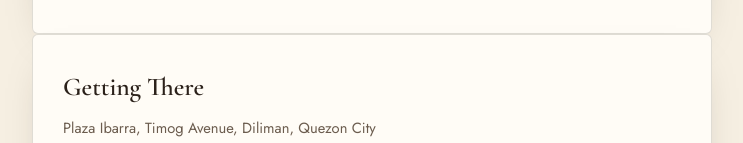
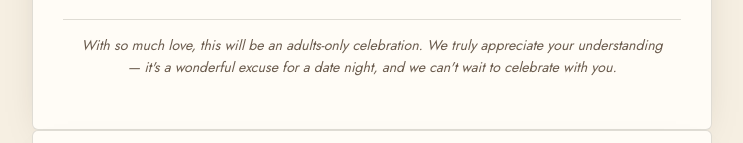
Before and after one commit to abarbuco/RSVP-J-A-WEDDING-2027-APP, a website: page index.html in a window 1280 px wide. Shown: the part 1522-1665 px from the top of the page, without its empty margins (268-1011 px from the left). Drawn offline with nearby package versions, Linux system fonts and the light colour scheme; no server answers; a web font is replaced by a local one.

Commit message:
Add files via upload

```diff
--- a/index.html
+++ b/index.html
@@ -227,6 +227,10 @@
   .attire-icons{ display:flex; gap:22px; margin:12px 0 16px; }
   .attire-icons figure{ margin:0; text-align:center; }
   .attire-icons figcaption{ margin-top:4px; font-size:.68rem; letter-spacing:.06em; text-transform:uppercase; color:var(--ink-soft); }
+  .adults-note{
+    margin:22px 0 0; padding:14px 18px; text-align:center; font-size:.88rem; line-height:1.6;
+    color:var(--ink-soft); font-style:italic; border-top:1px solid var(--line);
+  }
 
   /* ---------- Map ---------- */
   .map-frame{
@@ -425,6 +429,7 @@
         <p>Barong and Filipiniana silhouettes always suit the mood — but come in whatever colors feel like <em>you</em>. Our earthy palette is just inspiration, not a rulebook; we want our guests to be creative. The one ask: kindly save white for the bride.</p>
       </div>
     </div>
+    <p class="adults-note">With so much love, this will be an adults-only celebration. We truly appreciate your understanding — it's a wonderful excuse for a date night, and we can't wait to celebrate with you.</p>
   </section>
 
   <section class="card section reveal">
```
